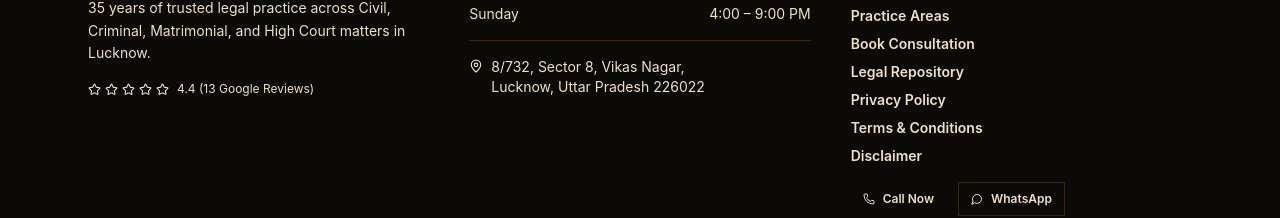
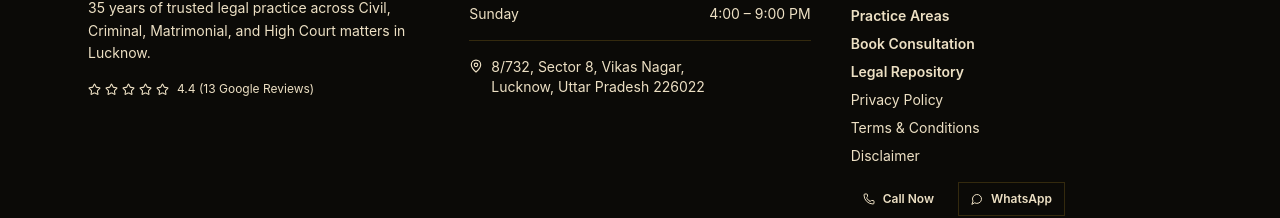
Before and after one commit to Ayushpatel-beep/bajrangi-verma-website, a React (Vite) app: page / in a window 1280 px wide. Shown: the part 3642-3860 px from the top of the page. Built offline with nearby package versions, Linux system fonts and the light colour scheme; a web font is replaced by a local one.

Commit message:
Make legal policy links crawlable

```diff
--- a/src/app/App.tsx
+++ b/src/app/App.tsx
@@ -335,26 +335,26 @@ function Footer({ nav }: { nav: (p: Page) => void }) {
   Legal Repository
 </button>
 
-  <button
-    onClick={() => nav("privacy")}
+    <a
+    href="/privacy-policy"
     className="block text-sm font-sans text-muted-foreground hover:text-primary transition-colors"
   >
     Privacy Policy
-  </button>
-
-  <button
-    onClick={() => nav("terms")}
+  </a>
+
+    <a
+    href="/terms-and-conditions"
     className="block text-sm font-sans text-muted-foreground hover:text-primary transition-colors"
   >
     Terms & Conditions
-  </button>
-
-  <button
-    onClick={() => nav("disclaimer")}
+  </a>
+
+    <a
+    href="/disclaimer"
     className="block text-sm font-sans text-muted-foreground hover:text-primary transition-colors"
   >
     Disclaimer
-  </button>
+  </a>
 </div>
           <div className="mt-4 flex gap-3">
             <a href={CALL_LINK_HEADER} className="flex items-center gap-2 text-xs bg-primary text-primary-foreground px-3 py-2 font-semibold font-sans hover:bg-accent transition-colors">
```
